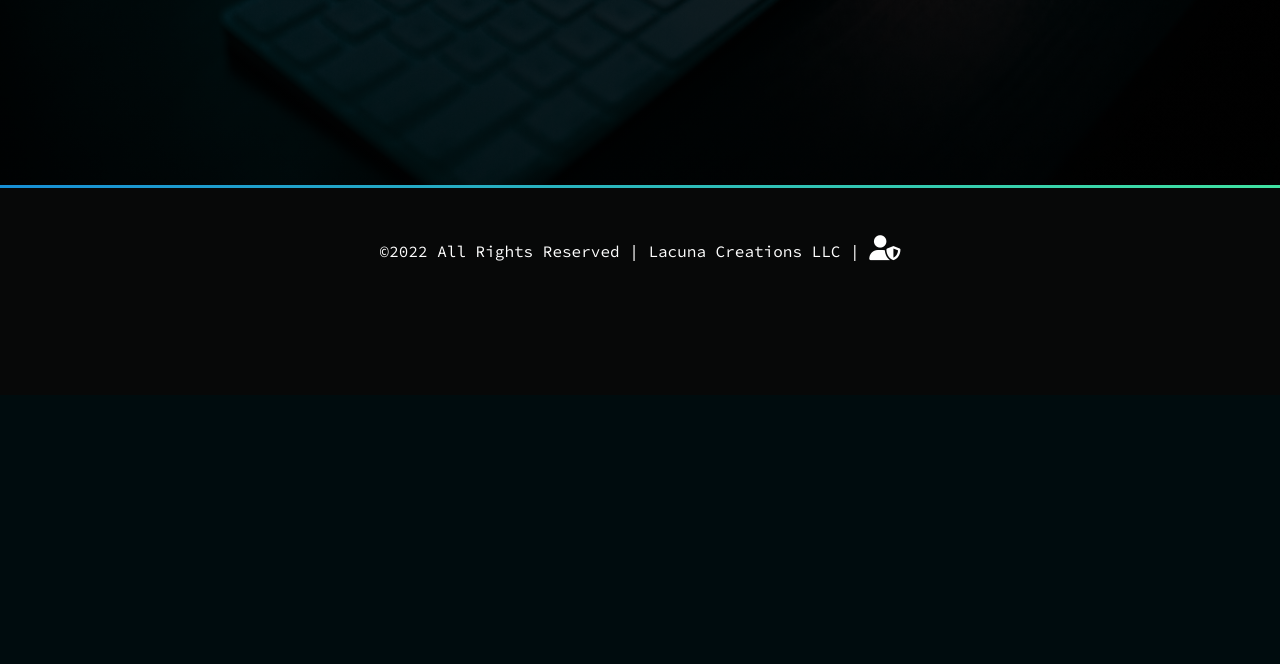
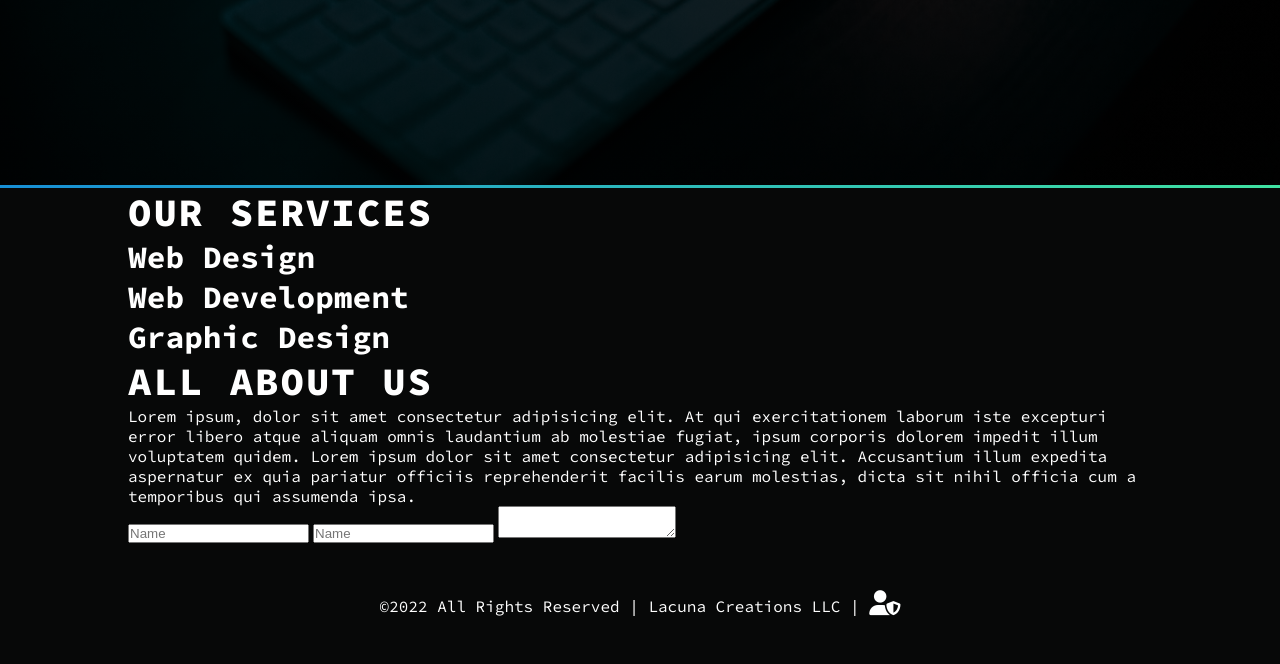
Before and after one commit to LacunaCreations/lacuna-creations, a Django app: page /home in a window 1280 px wide; the page is wider, and only the part inside the window is pictured. Shown: the part 405-1069 px from the top of that part. Before the commit the page ends 666 px from the top of that part, so only its background shows below. Run offline with Django 3.2, Linux system fonts and the light colour scheme; some libraries are stand-ins or nearby versions.

Commit message:
homepage layout changes

```diff
--- a/apps/base_website/templates/index.html
+++ b/apps/base_website/templates/index.html
@@ -48,21 +48,39 @@
     <!-- services -->
     <div class="services-container">
       <div class="services-content container">
-
+        <div class="services-left">
+          <h2>Our Services</h2>
+        </div>
+        <div class="services-right">
+          <div class="service">
+            <h3>Web Design</h3>
+          </div>
+          <div class="service">
+            <h3>Web Development</h3>
+          </div>
+          <div class="service">
+            <h3>Graphic Design</h3>
+          </div>
+        </div>
       </div>
     </div>
 
     <!-- about -->
     <div class="about-container">
       <div class="about-content container">
-
+        <h2>All About Us</h2>
+        <p>Lorem ipsum, dolor sit amet consectetur adipisicing elit. At qui exercitationem laborum iste excepturi error libero atque aliquam omnis laudantium ab molestiae fugiat, ipsum corporis dolorem impedit illum voluptatem quidem. Lorem ipsum dolor sit amet consectetur adipisicing elit. Accusantium illum expedita aspernatur ex quia pariatur officiis reprehenderit facilis earum molestias, dicta sit nihil officia cum a temporibus qui assumenda ipsa.</p>
       </div>
     </div>
 
     <!-- contact -->
     <div class="contact-container">
       <div class="contact-content container">
-
+        <form action="/post">
+          <input type="text" name="" placeholder="Name">
+          <input type="text" name="" placeholder="Name">
+          <textarea name=""></textarea>
+        </form>
       </div>
     </div>
 
```
